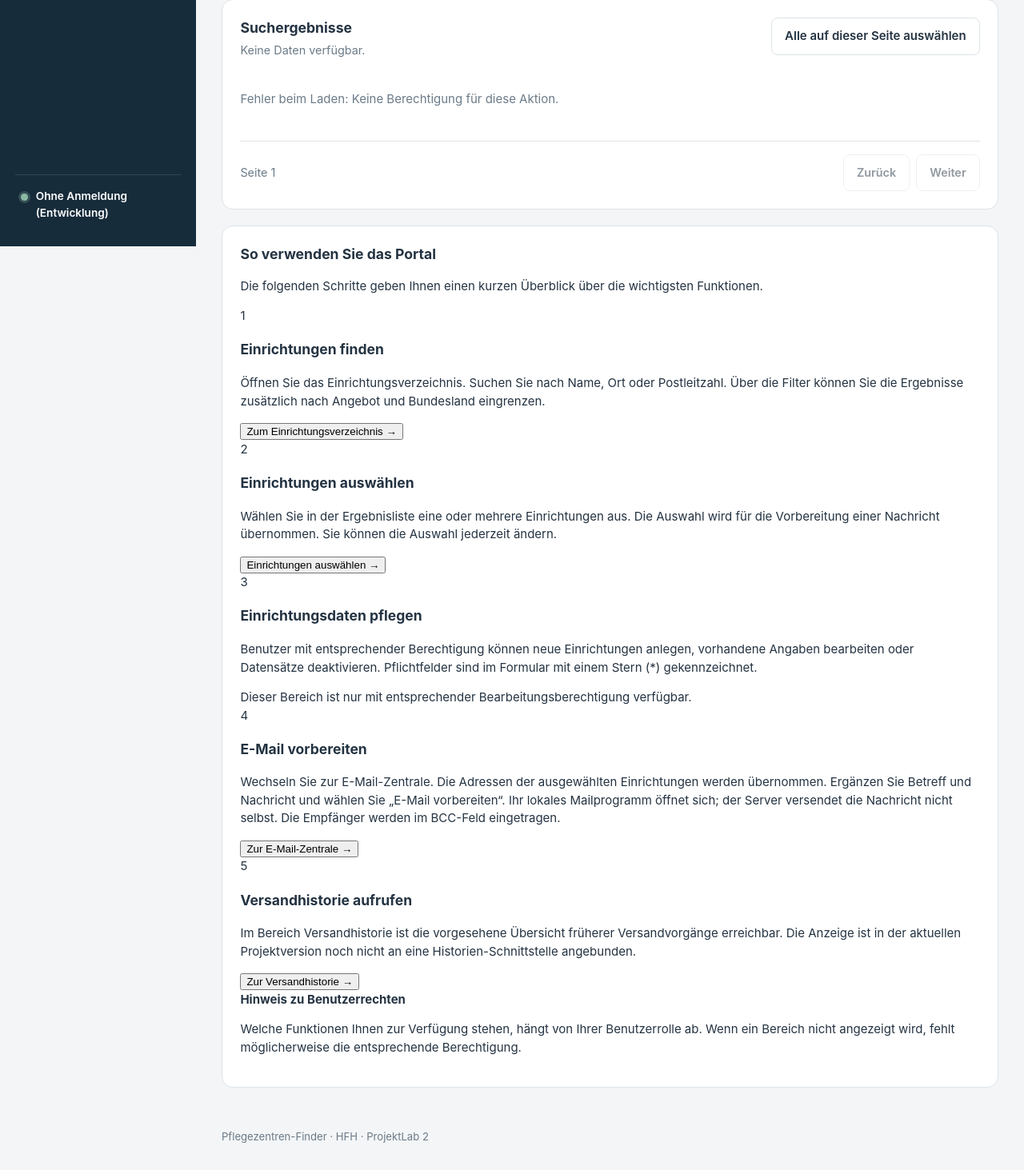
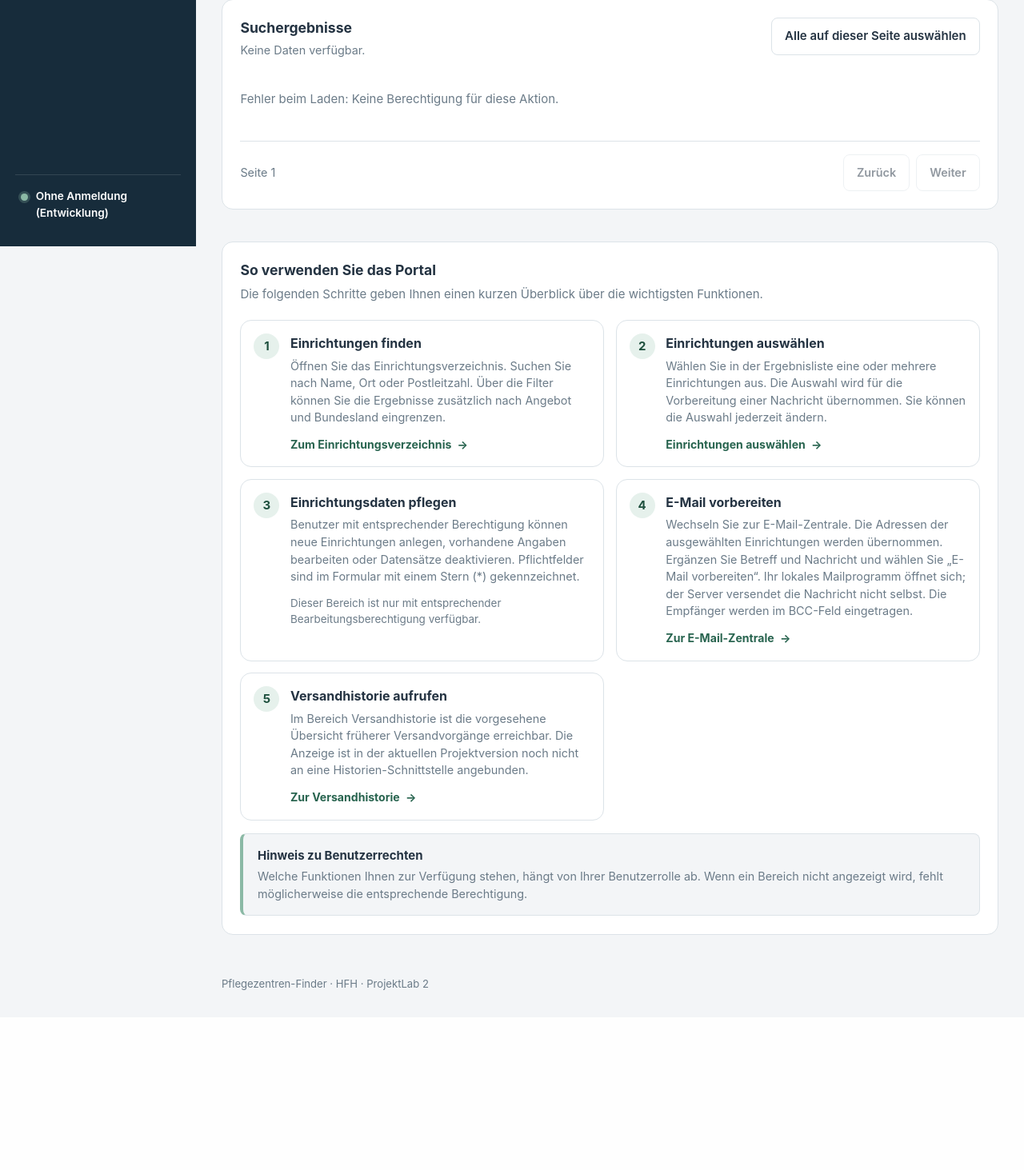
Before and after one commit to mbrx387/PL2-HFH, a FastAPI app: template app/templates/index.html in a window 1280 px wide. Shown: the part 492-1955 px from the top of the page at 80% size. After the commit the page ends 1730 px from the top, so only its background shows below. Run offline with FastAPI, Linux system fonts and the light colour scheme; the template is opened without the code that fills it, so the values that code supplies are empty; the visitor is signed in with stand-in values (Sample User, id 1); parts of the project's set-up code (start-up, migrations or seed data) failed here and were passed over.

Commit message:
Update style.css

```diff
--- a/app/static/css/style.css
+++ b/app/static/css/style.css
@@ -884,3 +884,118 @@ button:disabled {
     flex: 1 1 100%;
   }
 }
+
+/* ---------- Bedienhilfe auf der Übersicht START ---------- */
+
+.help-panel {
+  margin-top: 1.25rem;
+}
+
+.help-heading {
+  margin-bottom: 1.25rem;
+}
+
+.help-heading h2 {
+  margin: 0 0 0.35rem;
+}
+
+.help-heading p,
+.help-step-content p,
+.help-tip p {
+  margin: 0;
+  color: var(--text-muted);
+}
+
+.help-steps {
+  display: grid;
+  grid-template-columns: repeat(2, minmax(0, 1fr));
+  gap: 0.9rem;
+}
+
+.help-step {
+  display: flex;
+  align-items: flex-start;
+  gap: 0.85rem;
+  min-width: 0;
+  padding: 1rem;
+  border: 1px solid var(--line);
+  border-radius: var(--radius-card);
+  background: #fff;
+}
+
+.help-step-number {
+  display: inline-flex;
+  flex: 0 0 2rem;
+  width: 2rem;
+  height: 2rem;
+  align-items: center;
+  justify-content: center;
+  border-radius: 50%;
+  background: var(--accent-soft);
+  color: var(--accent-darker);
+  font-weight: 700;
+}
+
+.help-step-content {
+  min-width: 0;
+}
+
+.help-step-content h3 {
+  margin: 0 0 0.35rem;
+  font-size: 1rem;
+}
+
+.help-step-content p {
+  font-size: 0.9rem;
+}
+
+.help-action {
+  display: inline-flex;
+  align-items: center;
+  gap: 0.45rem;
+  margin-top: 0.75rem;
+  padding: 0;
+  border: 0;
+  background: transparent;
+  color: var(--accent-dark);
+  font: inherit;
+  font-size: 0.88rem;
+  font-weight: 650;
+  cursor: pointer;
+}
+
+.help-action:hover {
+  color: var(--accent-darker);
+  text-decoration: underline;
+}
+
+.help-note {
+  display: inline-block;
+  margin-top: 0.75rem;
+  color: var(--text-muted);
+  font-size: 0.84rem;
+}
+
+.help-tip {
+  margin-top: 1rem;
+  padding: 1rem 1.1rem;
+  border: 1px solid var(--line);
+  border-left: 4px solid var(--accent);
+  border-radius: var(--radius-control);
+  background: var(--page-bg);
+}
+
+.help-tip strong {
+  display: block;
+  margin-bottom: 0.25rem;
+}
+
+.help-tip p {
+  font-size: 0.9rem;
+}
+
+@media (max-width: 900px) {
+  .help-steps {
+    grid-template-columns: 1fr;
+  }
+}
```
